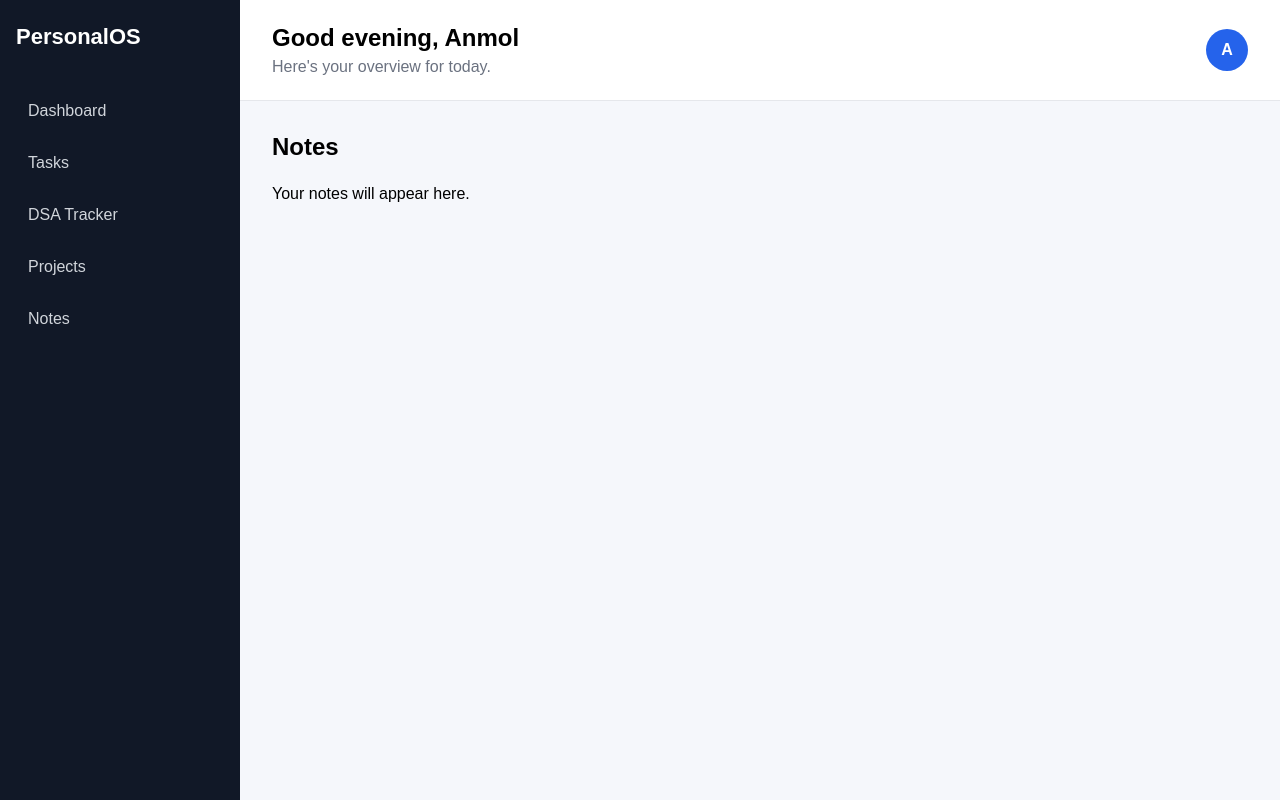
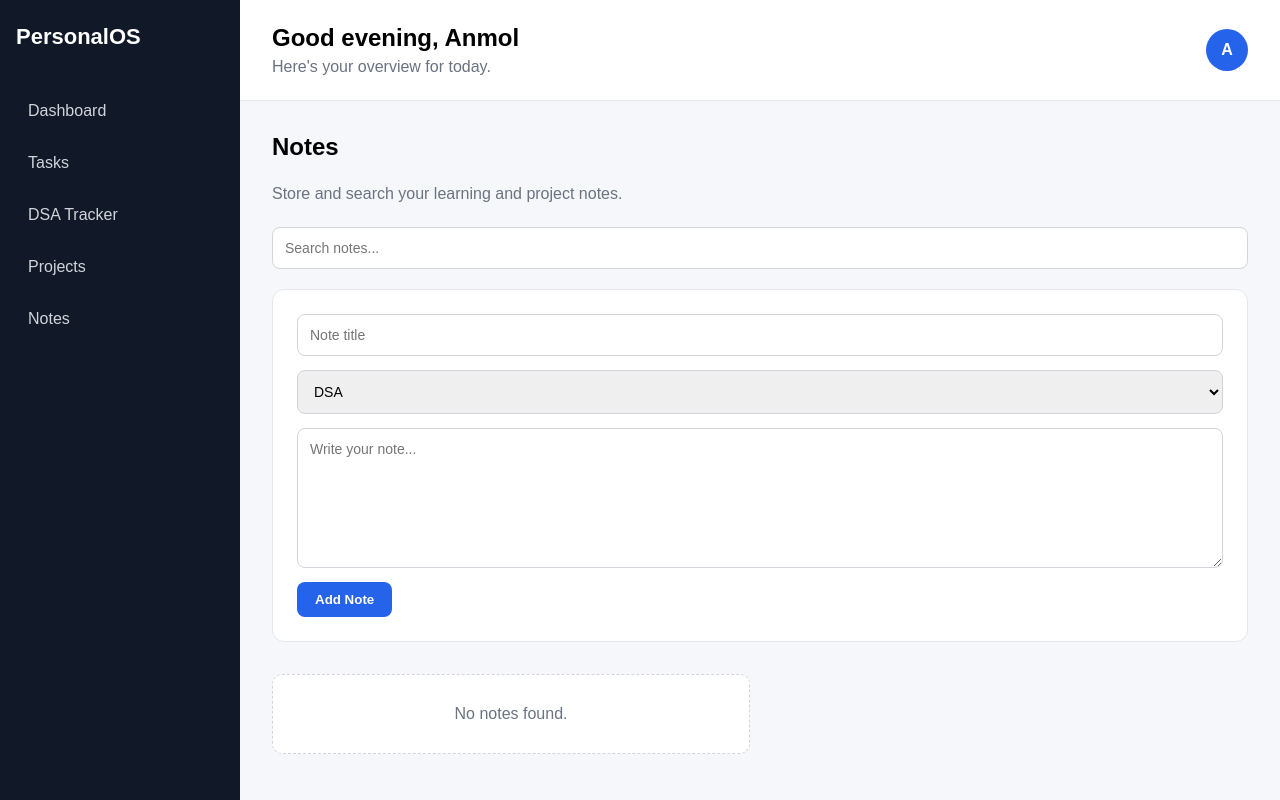
Before and after one commit to ankitanmol26/Personal-OS, a React (Vite) app: page /notes in a window 1280 px wide. Built offline with nearby package versions, Linux system fonts and the light colour scheme.

Commit message:
notes.jsx is working

```diff
--- a/src/App.css
+++ b/src/App.css
@@ -574,3 +574,97 @@
 .project-links a:hover {
   text-decoration: underline;
 }
+.notes-search {
+  width: 100%;
+  padding: 12px;
+  margin-bottom: 20px;
+  border: 1px solid #d1d5db;
+  border-radius: 8px;
+  font-size: 14px;
+}
+
+.notes-form {
+  background-color: white;
+  border: 1px solid #e5e7eb;
+  border-radius: 12px;
+  padding: 24px;
+  margin-bottom: 32px;
+  display: flex;
+  flex-direction: column;
+  gap: 14px;
+}
+
+.notes-form input,
+.notes-form textarea,
+.notes-form select {
+  padding: 12px;
+  border: 1px solid #d1d5db;
+  border-radius: 8px;
+  font-size: 14px;
+  font-family: inherit;
+}
+
+.notes-form textarea {
+  min-height: 140px;
+  resize: vertical;
+}
+
+.notes-form button {
+  width: fit-content;
+  padding: 10px 18px;
+  border: none;
+  border-radius: 8px;
+  background-color: #2563eb;
+  color: white;
+  cursor: pointer;
+  font-weight: 600;
+}
+
+.notes-form button:hover {
+  background-color: #1d4ed8;
+}
+
+.notes-list {
+  display: grid;
+  grid-template-columns: repeat(2, 1fr);
+  gap: 20px;
+}
+
+.note-card {
+  background-color: white;
+  border: 1px solid #e5e7eb;
+  border-radius: 12px;
+  padding: 24px;
+}
+
+.note-header {
+  display: flex;
+  justify-content: space-between;
+  align-items: flex-start;
+  margin-bottom: 16px;
+}
+
+.note-header h3 {
+  margin-bottom: 8px;
+}
+
+.note-category {
+  display: inline-block;
+  padding: 5px 10px;
+  border-radius: 20px;
+  background-color: #eff6ff;
+  color: #2563eb;
+  font-size: 12px;
+  font-weight: 600;
+}
+
+.note-content {
+  color: #374151;
+  line-height: 1.6;
+  white-space: pre-wrap;
+  margin-bottom: 16px;
+}
+
+.note-date {
+  color: #9ca3af;
+}
--- a/src/pages/Notes.jsx
+++ b/src/pages/Notes.jsx
@@ -1,8 +1,184 @@
+import { useEffect, useState } from "react";
+
 function Notes() {
+  const [notes, setNotes] = useState(() => {
+    const savedNotes = localStorage.getItem("notes");
+
+    return savedNotes
+      ? JSON.parse(savedNotes)
+      : [];
+  });
+
+  const [title, setTitle] = useState("");
+  const [category, setCategory] = useState("DSA");
+  const [content, setContent] = useState("");
+  const [search, setSearch] = useState("");
+
+  useEffect(() => {
+    localStorage.setItem(
+      "notes",
+      JSON.stringify(notes)
+    );
+  }, [notes]);
+
+  function addNote(event) {
+    event.preventDefault();
+
+    if (
+      title.trim() === "" ||
+      content.trim() === ""
+    ) {
+      return;
+    }
+
+    const newNote = {
+      id: Date.now(),
+      title: title,
+      category: category,
+      content: content,
+      createdAt: new Date().toLocaleDateString(),
+    };
+
+    setNotes([...notes, newNote]);
+
+    setTitle("");
+    setCategory("DSA");
+    setContent("");
+  }
+
+  function deleteNote(id) {
+    setNotes(
+      notes.filter((note) => note.id !== id)
+    );
+  }
+
+  const filteredNotes = notes.filter((note) => {
+    const searchText = search.toLowerCase();
+
+    return (
+      note.title.toLowerCase().includes(searchText) ||
+      note.content.toLowerCase().includes(searchText) ||
+      note.category.toLowerCase().includes(searchText)
+    );
+  });
+
   return (
     <main className="dashboard">
+
       <h2>Notes</h2>
-      <p>Your notes will appear here.</p>
+
+      <p className="page-description">
+        Store and search your learning and project notes.
+      </p>
+
+      {/* Search */}
+
+      <input
+        className="notes-search"
+        type="text"
+        placeholder="Search notes..."
+        value={search}
+        onChange={(event) =>
+          setSearch(event.target.value)
+        }
+      />
+
+      {/* Add Note */}
+
+      <form
+        className="notes-form"
+        onSubmit={addNote}
+      >
+
+        <input
+          type="text"
+          placeholder="Note title"
+          value={title}
+          onChange={(event) =>
+            setTitle(event.target.value)
+          }
+        />
+
+        <select
+          value={category}
+          onChange={(event) =>
+            setCategory(event.target.value)
+          }
+        >
+          <option>DSA</option>
+          <option>Java</option>
+          <option>Spring Boot</option>
+          <option>React</option>
+          <option>College</option>
+          <option>Projects</option>
+          <option>Interview</option>
+          <option>Other</option>
+        </select>
+
+        <textarea
+          placeholder="Write your note..."
+          value={content}
+          onChange={(event) =>
+            setContent(event.target.value)
+          }
+        />
+
+        <button type="submit">
+          Add Note
+        </button>
+
+      </form>
+
+      {/* Notes */}
+
+      <div className="notes-list">
+
+        {filteredNotes.length === 0 ? (
+          <p className="empty-message">
+            No notes found.
+          </p>
+        ) : (
+          filteredNotes.map((note) => (
+            <div
+              className="note-card"
+              key={note.id}
+            >
+
+              <div className="note-header">
+
+                <div>
+                  <h3>{note.title}</h3>
+
+                  <span className="note-category">
+                    {note.category}
+                  </span>
+                </div>
+
+                <button
+                  className="delete-button"
+                  onClick={() =>
+                    deleteNote(note.id)
+                  }
+                >
+                  Delete
+                </button>
+
+              </div>
+
+              <p className="note-content">
+                {note.content}
+              </p>
+
+              <small className="note-date">
+                Created: {note.createdAt}
+              </small>
+
+            </div>
+          ))
+        )}
+
+      </div>
+
     </main>
   );
 }
```
